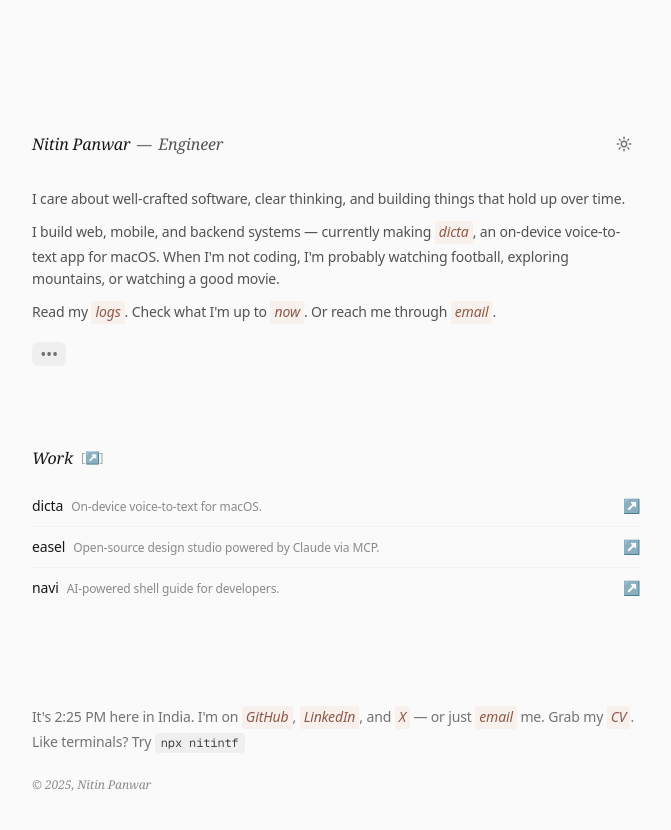
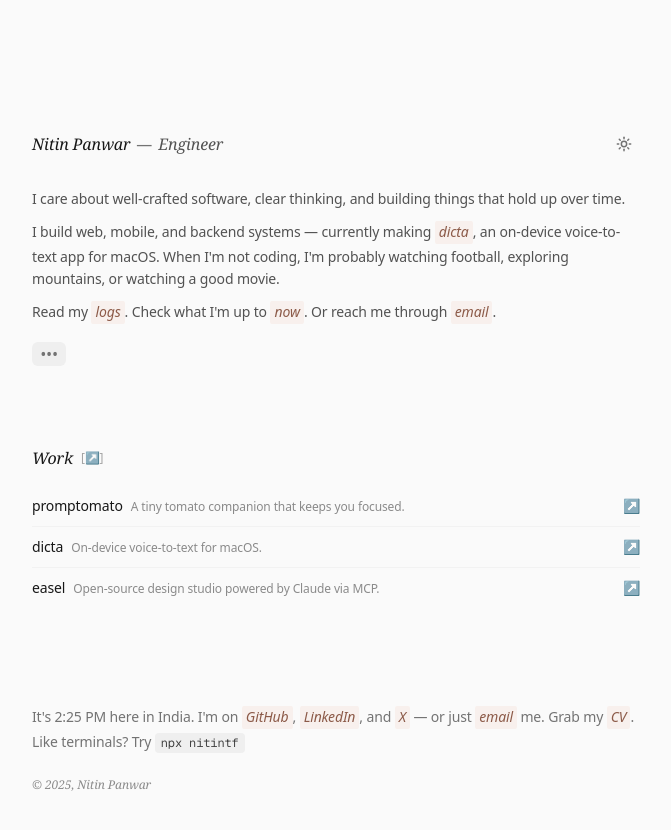
Before and after one commit to nitintf/www, a Next.js app: page / in a window 1280 px wide. Shown: the top 830 px of the page, without its empty margins (304-975 px from the left). Built offline with nearby package versions, Linux system fonts and the light colour scheme; no server answers; a web font is replaced by a local one.

Commit message:
feat: feature promptomato on home, drop navi

```diff
--- a/app/page.tsx
+++ b/app/page.tsx
@@ -2,6 +2,11 @@
 import Link from 'next/link';
 
 const featuredWork = [
+  {
+    title: 'promptomato',
+    description: 'A tiny tomato companion that keeps you focused.',
+    url: 'https://promptomato.app',
+  },
   {
     title: 'dicta',
     description: 'On-device voice-to-text for macOS.',
@@ -11,11 +16,6 @@
     title: 'easel',
     description: 'Open-source design studio powered by Claude via MCP.',
     url: 'https://github.com/nitintf/easel',
-  },
-  {
-    title: 'navi',
-    description: 'AI-powered shell guide for developers.',
-    url: 'https://github.com/nitintf/navi',
   },
 ];
 
```
